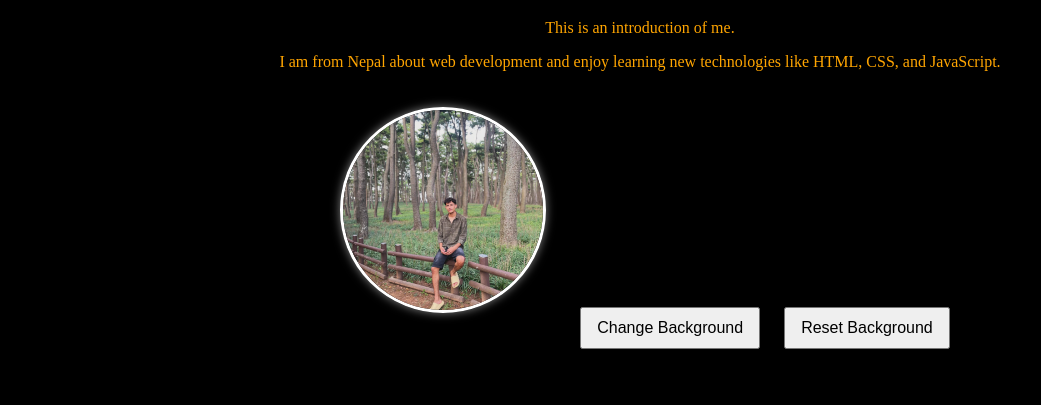
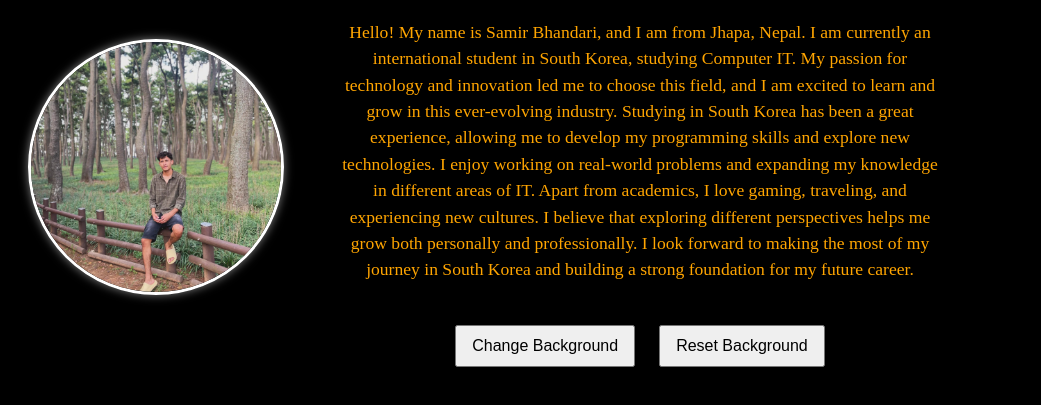
Before and after one commit to s4mir1/Spring2025GitExercise, a plain HTML site: page index.html in a window 1280 px wide. Shown: the part 61-466 px from the top of the page, without its empty margins (0-1041 px from the left). Drawn offline with Linux system fonts and the light colour scheme.

Commit message:
change in discription

```diff
--- a/index.html
+++ b/index.html
@@ -15,6 +15,10 @@
         }
         p {
             color: orange;
+            max-width: 600px;
+            margin: 0 auto;
+            font-size: 1.1em;
+            line-height: 1.5;
         }
         button {
             margin: 10px;
@@ -23,20 +27,29 @@
             cursor: pointer;
         }
         img {
-            width: 200px; /* Adjust width */
-            height: auto; /* Maintain aspect ratio */
-            border-radius: 50%; /* Circular image */
+            width: 250px;
+            height: 250px;
+            border-radius: 50%;
             margin: 20px;
             border: 3px solid white;
             box-shadow: 0 0 10px rgba(255, 255, 255, 0.5);
+            float: left;
+        }
+        .content {
+            overflow: hidden;
         }
     </style>
 </head>
 <body>
     <h1>SAMIR BHANDARI</h1>
-    <p>This is an introduction of me.</p>
-    <p>I am from Nepal about web development and enjoy learning new technologies like HTML, CSS, and JavaScript.</p>
-    <img src="samir.jpg" alt="Samir Bhandari's Profile Photo">
+    <div class="content">
+        <img src="samir.jpg" alt="Samir Bhandari's Profile Photo">
+        <p>Hello! My name is Samir Bhandari, and I am from Jhapa, Nepal. I am currently an international student in South Korea, studying Computer IT. My passion for technology and innovation led me to choose this field, and I am excited to learn and grow in this ever-evolving industry.
+
+        Studying in South Korea has been a great experience, allowing me to develop my programming skills and explore new technologies. I enjoy working on real-world problems and expanding my knowledge in different areas of IT.
+
+        Apart from academics, I love gaming, traveling, and experiencing new cultures. I believe that exploring different perspectives helps me grow both personally and professionally. I look forward to making the most of my journey in South Korea and building a strong foundation for my future career.</p>
+    </div>
     <button onclick="changeBackground()">Change Background</button>
     <button onclick="resetBackground()">Reset Background</button>
 
```
